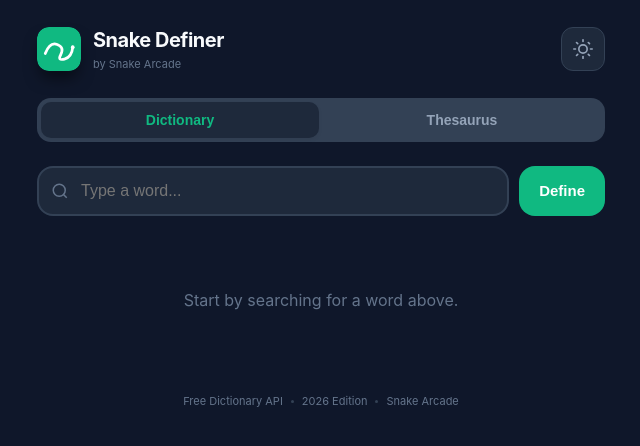
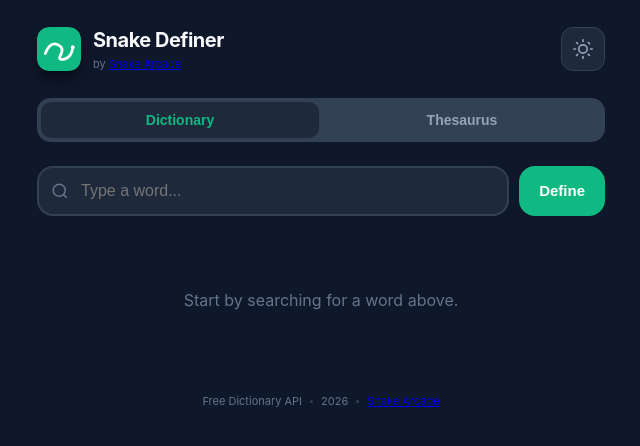
Before and after one commit to daboiYoshi/Snake-Definer, a plain HTML site: page index.html in a window 1280 px wide. Shown: the whole page, without its empty margins (319-959 px from the left). Drawn offline with Linux system fonts and the light colour scheme.

Commit message:
Update index.html

```diff
--- a/index.html
+++ b/index.html
@@ -225,7 +225,7 @@
             </svg>
             <div class="logo-text">
                 <h1>Snake Definer</h1>
-                <p>by Snake Arcade</p>
+                <p>by <a href="https://www.daboiyoshi.com/">Snake Arcade</a></p>
             </div>
         </div>
         <button class="theme-btn" id="theme-btn" onclick="toggleTheme()" aria-label="Toggle Theme">
@@ -266,9 +266,9 @@
     <div class="footer-strip">
         <span>Free Dictionary API</span>
         <div class="dot"></div>
-        <span>2026 Edition</span>
+        <span>2026</span>
         <div class="dot"></div>
-        <span>Snake Arcade</span>
+        <span><a href="https://www.daboiyoshi.com/">Snake Arcade</a></span>
     </div>
 </div>
 
```
